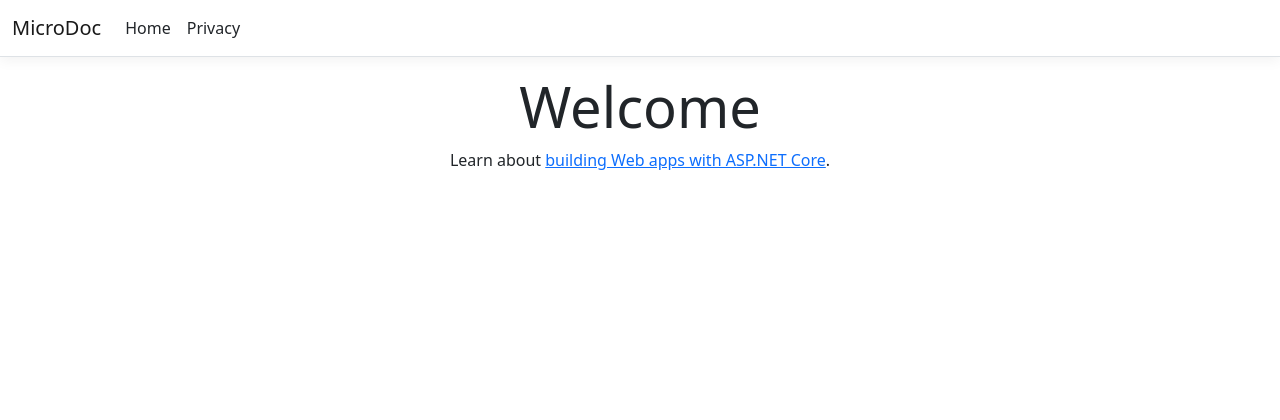
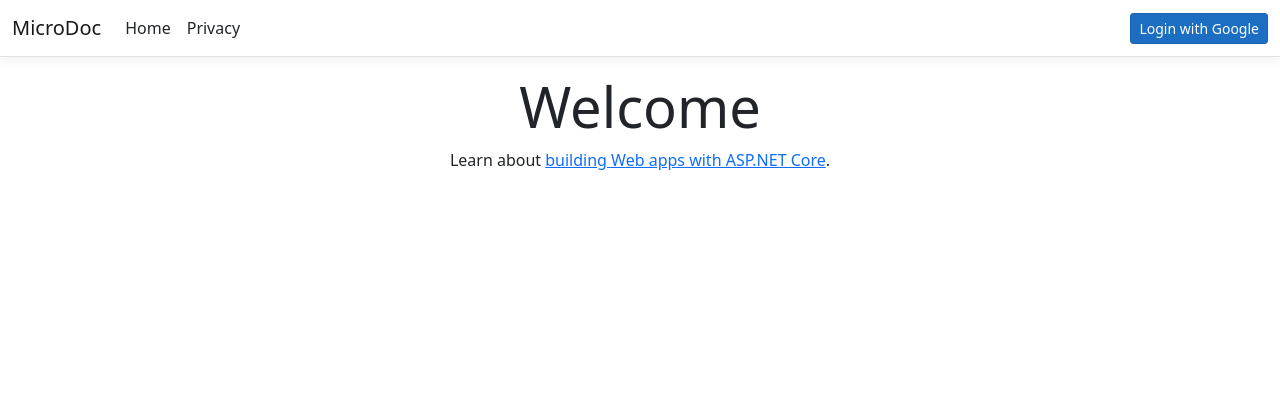
Before and after one commit to microdoc-lab/microdoc, an ASP.NET Core app: page / in a window 1280 px wide. Shown: the top 420 px of the page. Run offline with ASP.NET Core 8, Linux system fonts and the light colour scheme; style sheets or scripts are compiled from the project's sources.

Commit message:
[Security] [Authentication] add Google OAuth support

```diff
--- a/MicroDoc/Controllers/HomeController.cs
+++ b/MicroDoc/Controllers/HomeController.cs
@@ -1,6 +1,9 @@
+using MicroDoc.Models;
+using Microsoft.AspNetCore.Authentication;
+using Microsoft.AspNetCore.Authentication.Cookies;
+using Microsoft.AspNetCore.Authentication.Google;
+using Microsoft.AspNetCore.Mvc;
 using System.Diagnostics;
-using MicroDoc.Models;
-using Microsoft.AspNetCore.Mvc;
 
 namespace MicroDoc.Controllers
 {
@@ -18,6 +21,18 @@ namespace MicroDoc.Controllers
             return View();
         }
 
+        public IActionResult Login()
+        {
+            return Challenge(new AuthenticationProperties { RedirectUri = "/" },
+                GoogleDefaults.AuthenticationScheme);
+        }
+
+        public IActionResult Logout()
+        {
+            return SignOut(new AuthenticationProperties { RedirectUri = "/" },
+                CookieAuthenticationDefaults.AuthenticationScheme);
+        }
+
         public IActionResult Privacy()
         {
             return View();
--- a/MicroDoc/Views/Shared/_Layout.cshtml
+++ b/MicroDoc/Views/Shared/_Layout.cshtml
@@ -26,6 +26,18 @@
                             <a class="nav-link text-dark" asp-area="" asp-controller="Home" asp-action="Privacy">Privacy</a>
                         </li>
                     </ul>
+
+                    <div class="auth-links">
+                        @if (User.Identity?.IsAuthenticated == true)
+                        {
+                            <span>Hello, @User.Identity.Name!</span>
+                            <a class="btn btn-outline-secondary btn-sm ms-2" href="/Home/Logout">Logout</a>
+                        }
+                        else
+                        {
+                            <a class="btn btn-primary btn-sm" href="/Home/Login">Login with Google</a>
+                        }
+                    </div>
                 </div>
             </div>
         </nav>
--- /dev/null
+++ b/config/client_secret_886480083777-vfri6c6dq63fs6rknnk8cmf5cgm7he68.apps.googleusercontent.com.json
@@ -0,0 +1 @@
+{"web":{"client_id":"886480083777-vfri6c6dq63fs6rknnk8cmf5cgm7he68.apps.googleusercontent.com","project_id":"microdoc-oauth","auth_uri":"https://accounts.google.com/o/oauth2/auth","token_uri":"https://oauth2.googleapis.com/token","auth_provider_x509_cert_url":"https://www.googleapis.com/oauth2/v1/certs","client_secret":"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","redirect_uris":["https://localhost:7273/signin-google"]}}
```
Also changed, not shown: MicroDoc/Program.cs (+17 -0 lines), MicroDoc/MicroDoc.csproj.
